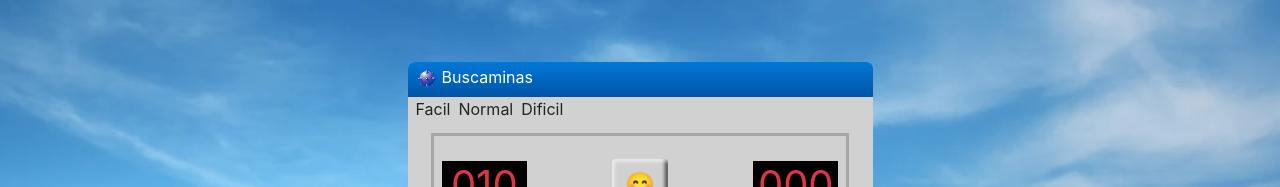
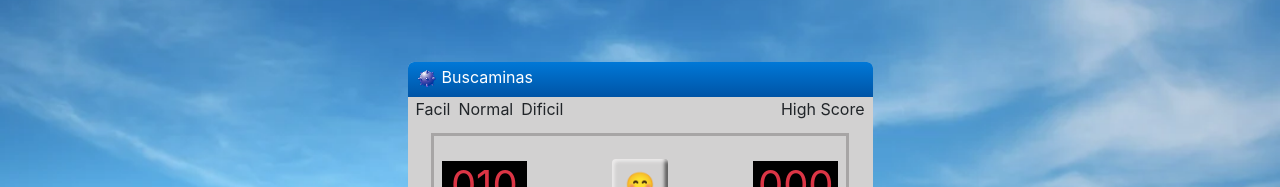
Before and after one commit to pedro092692/minesweeper-react, a React (Create React App) app: page / in a window 1280 px wide. Shown: the top 187 px of the page. Built offline with nearby package versions, Linux system fonts and the light colour scheme; a web font is replaced by a local one.

Commit message:
add function to save user high scores

```diff
--- a/public/index.html
+++ b/public/index.html
@@ -38,7 +38,6 @@
         <div id="root"></div>
     </div>
 
-
     <div class="taskbar d-flex flex-row">
       <div class="start-button d-flex align-items-center justify-content-center">
           <div  class="">
--- a/src/App.js
+++ b/src/App.js
@@ -212,6 +212,7 @@ function App() {
       if(countRevealed(board, difficulty.rows, difficulty.columns) === ( (difficulty.rows * difficulty.columns) - difficulty.nun_mines) && rightFlags === 0 ){
         setIcon("😎");
         setIsGameOver(true);
+        saveScore();
         alert('You win the game.');
       }
     }
@@ -219,9 +220,37 @@ function App() {
       if(countRevealed(board, difficulty.rows, difficulty.columns) === ( (difficulty.rows * difficulty.columns) - difficulty.nun_mines) && rightFlags === 1 ){
         setIcon("😎");
         setIsGameOver(true);
+        saveScore();
         alert('You win the game.');
       }
     }
+  }
+
+  // save high score function
+  function saveScore(){
+    const level = localStorage.getItem('level');
+    const time = parseInt(document.getElementById('time').innerText);
+    const highScore = localStorage.getItem(`highScore_${level}`);
+    if (highScore === null) {
+      localStorage.setItem(`highScore_${level}`, `Difficulty: ${level}, Time: ${time}s`)
+    }else{
+      const currentTime = parseInt(highScore.split(':')[2].trim());
+      if (time < currentTime) {
+        // set new hitgh score
+        localStorage.setItem(`highScore_${level}`, `Difficulty: ${level}, Time: ${time}s`)
+      }
+    }
+
+
+  }
+
+  const viewHighScore = ()  => {
+    const level = localStorage.getItem('level');
+    let score = localStorage.getItem(`highScore_${level}`);
+    if(score === null) {
+      score = `Difficulty: ${level}, Time: Level Not Completed`
+    }
+    alert(score)
   }
 
   // save board cells in varible
@@ -250,10 +279,15 @@ function App() {
         <span className="mb-1">Buscaminas</span>
       </div>
 
-      <div className="px-2 d-flex align-items-center gap-2 w-100">
-        <span className="mb-1 text-dark" role="button" onClick={ () => setDifficulty('easy')}>Facil</span>
-        <span className="mb-1 text-dark" role="button" onClick={ () => setDifficulty('normal')}>Normal</span>
-        <span className="mb-1 text-dark" role="button" onClick={ () => setDifficulty('hard')}>Dificil</span>
+      <div className="px-2 d-flex justify-content-between w-100">
+        <div className=' d-flex align-items-center gap-2'>
+          <span className="mb-1 text-dark" role="button" onClick={ () => setDifficulty('easy')}>Facil</span>
+          <span className="mb-1 text-dark" role="button" onClick={ () => setDifficulty('normal')}>Normal</span>
+          <span className="mb-1 text-dark" role="button" onClick={ () => setDifficulty('hard')}>Dificil</span>
+        </div>
+        <div>
+          <span className="mb-1 text-dark" role="button" onClick={viewHighScore}>High Score</span>
+        </div>
       </div>
 
       <div className="game-score  d-flex align-items-center justify-content-between px-2 mt-2">
--- a/src/components/time.jsx
+++ b/src/components/time.jsx
@@ -23,7 +23,7 @@ export default function Time({ isGameStarted, isGameOver }) {
 
 
     return (
-        <div className="time-game d-flex justify-content-center align-items-center text-danger">
+        <div className="time-game d-flex justify-content-center align-items-center text-danger" id="time">
             {seconds.toString().padStart(3, '0') }
         </div>
     );
```
